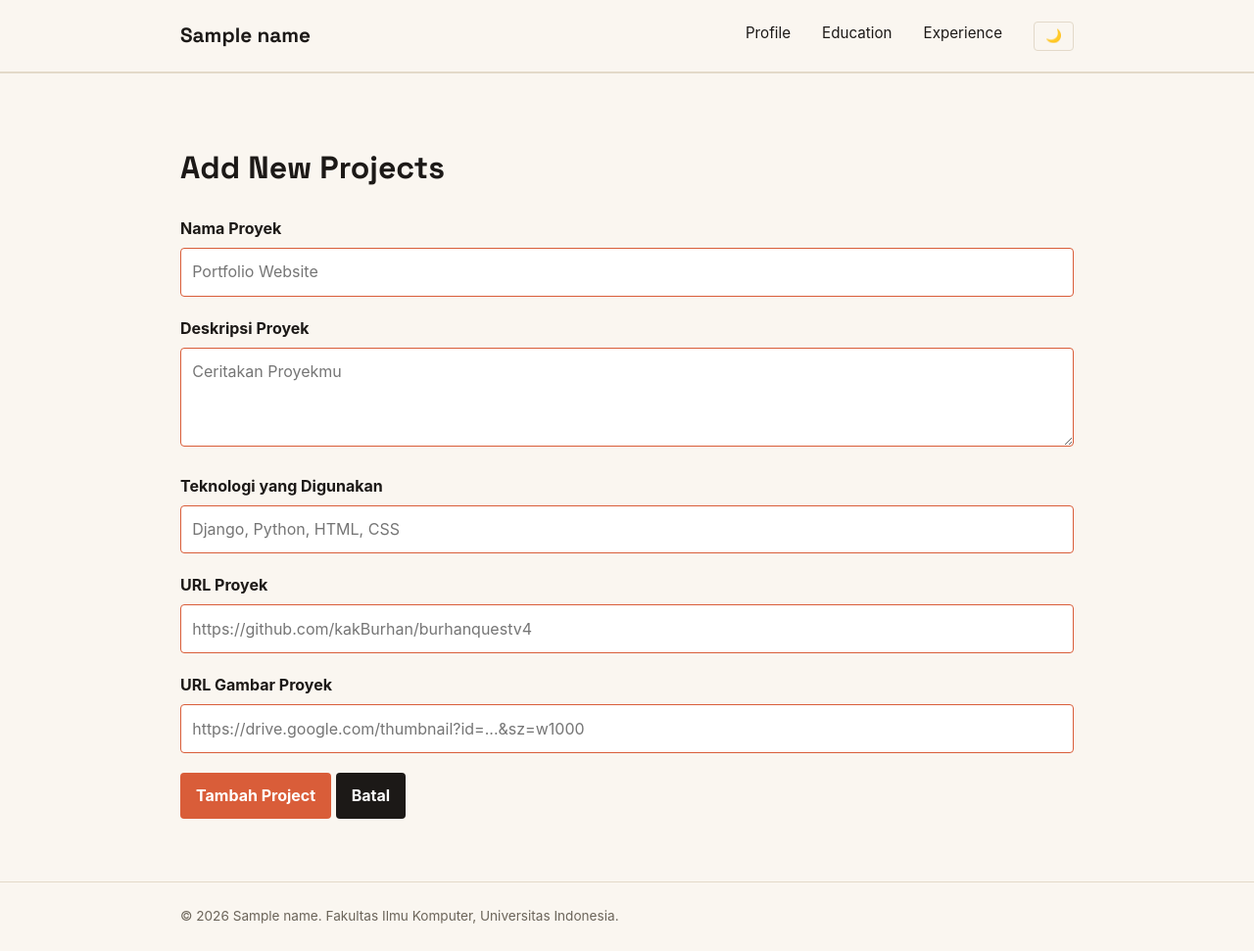
After one commit to parsyarifqi/myportofolio, a Django app: template templates/projects_form.html in a window 1280 px wide. The commit adds this page. Shown: the whole page at 98% size. Run offline with Django 5.2, Linux system fonts and the light colour scheme; tables that the repository leaves empty hold one stand-in row (values such as "Sample post"); the template is opened without the code that fills it: values that come from a table or form of the project are taken from there, most other values are stand-ins (such as "Sample title", 1, 10 or a date in 2020).

Commit message:
feat: added new model: Project, run makemigrations and migrate

```diff
--- /dev/null
+++ b/main/forms.py
@@ -0,0 +1,62 @@
+from django.forms import ModelForm, TextInput, Textarea, URLInput
+
+from main.models import Project
+
+class ProjectForm(ModelForm):
+    class Meta:
+        model = Project
+        fields = [
+            "title",
+            "description",
+            "tech_stack",
+            "project_url",
+            "project_image_url",
+        ]
+
+        labels = {
+            "title": "Nama Proyek",
+            "description": "Deskripsi Proyek",
+            "tech_stack": "Teknologi yang Digunakan",
+            "project_url": "URL Proyek",
+            "project_image_url": "URL Gambar Proyek",
+        }
+
+        widgets = {
+            "title": TextInput(
+                attrs={
+                    "placeholder": "Portfolio Website",
+                    "maxlength": 255,
+                }
+            ),
+            "description": Textarea(
+                attrs={
+                    "placeholder": "Ceritakan Proyekmu",
+                    "rows": 3,
+                }
+            ),
+            "tech_stack": TextInput(
+                attrs={
+                    "placeholder": "Django, Python, HTML, CSS",
+                }
+            ),
+            "project_url": URLInput(
+                attrs={
+                    "placeholder": "https://github.com/kakBurhan/burhanquestv4",
+                }
+            ),
+            "project_image_url": URLInput(
+                attrs={
+                    "placeholder": "https://drive.google.com/thumbnail?id=...&sz=w1000",
+                }
+            ),
+        }
+
+"""
+ModelForm adalah builtins library yang telah disediakan oleh Django untuk membuat boilerplate suatu form. Struktur dari form sendiri dapat dikustomasi menggunakan metadata atau class Meta.
+
+Penjelasan Kode
+
+- model digunakan untuk menentukan model Django yang menjadi sumber data dan struktur dari ModelForm. Field pada form akan dibuat berdasarkan field yang terdapat pada model tersebut.
+- fields digunakan untuk menentukan field model yang ingin ditampilkan pada form. Field dapat ditulis secara eksplisit, seperti ["title", "description"], atau menggunakan "__all__" untuk menampilkan seluruh field yang tersedia.
+- widgets digunakan untuk mengatur tampilan dan jenis elemen HTML yang digunakan oleh setiap field pada form. Pada kode di atas, TextInput digunakan untuk field teks satu baris, Textarea digunakan untuk field deskripsi yang membutuhkan area teks lebih besar, dan URLInput digunakan untuk field yang berisi URL. Atribut di dalam attrs, seperti placeholder, maxlength, dan rows, digunakan untuk teks petunjuk, batas jumlah karakter, serta tinggi area input.
+"""
--- a/main/models.py
+++ b/main/models.py
@@ -76,3 +76,15 @@ class Education(models.Model):
     @property
     def has_faculty(self):
         return self.faculty != None
+
+
+class Project(models.Model):
+    id = models.UUIDField(primary_key=True, default=uuid.uuid4, editable=False)
+    title = models.CharField(max_length=255)
+    description = models.TextField()
+    tech_stack = models.CharField(max_length=255)
+    project_url = models.URLField(blank=True)
+    project_image_url = models.URLField(blank=True, max_length=500)
+
+    def __str__(self):
+        return self.title
--- a/main/urls.py
+++ b/main/urls.py
@@ -1,5 +1,5 @@
 from django.urls import path
-from main.views import show_main, show_experience, show_education
+from main.views import show_main, show_experience, show_education, create_project
 
 app_name = "main"
 
@@ -7,7 +7,9 @@ urlpatterns = [
     path("", show_main, name="show_main"),
     path("experience/", show_experience, name="show_experience"),
     path("education/", show_education, name="show_education"),
+    path("projects/add/", create_project, name="create_project"),
 ]
+
 
 """
 Penjelasan kode:
--- a/static/css/style.css
+++ b/static/css/style.css
@@ -300,3 +300,62 @@ h1, h2, .brand {
     font-size: 0.85rem;
     font-weight: 600;
 }
+
+.project-form {
+    width: 100%;
+    max-width: 100%;
+    margin-top: 1.5rem;
+}
+
+.form-group {
+    margin-bottom: 1.25rem;
+}
+
+.form-group label {
+    display: block;
+    margin-bottom: 0.4rem;
+    font-weight: 700;
+}
+
+.form-group input,
+.form-group textarea {
+    width: 100%;
+    box-sizing: border-box;
+    padding: 0.7rem;
+    border: 1px solid var(--accent);
+    border-radius: var(--radius);
+    font: inherit;
+    transition:
+        border-color 0.2s ease,
+        outline-color 0.2s ease;
+}
+
+.form-group input:focus,
+.form-group textarea:focus {
+    outline: 2px solid var(--accent);
+    border-color: var(--accent);
+}
+
+.form-error {
+    color: #b42318;
+    font-size: 0.85rem;
+    margin-top: 0.35rem;
+}
+
+.button {
+    display: inline-block;
+    height: fit-content;
+    border: 0;
+    border-radius: var(--radius);
+    padding: 0.65rem 1rem;
+    background: var(--accent);
+    color: white;
+    cursor: pointer;
+    font: inherit;
+    font-weight: 700;
+    text-decoration: none;
+}
+
+.button-secondary {
+    background: var(--ink);
+}
--- /dev/null
+++ b/templates/projects_form.html
@@ -0,0 +1,29 @@
+{% extends "base.html" %}
+{% block meta %}
+    <title>Add Project - {{ name }}</title>
+{% endblock meta %}
+{% block content %}
+    <main>
+        <section class="experience-section">
+            <div class="container">
+                <h1>Add New Projects</h1>
+                <form method="post"
+                      action="{% url 'main:create_project' %}"
+                      class="project-form">
+                    {% csrf_token %}
+                    {% for field in form %}
+                        <div class="form-group">
+                            <label for="{{ field.id_for_label }}">{{ field.label }}</label>
+                            {{ field }}
+                            {% for error in field.errors %}
+                                <p class="form-error">{{ error }}</p>
+                            {% endfor %}
+                        </div>
+                    {% endfor %}
+                    <button type="submit" class="button">Tambah Project</button>
+                    <a href="{% url 'main:show_projects' %}" class="button button-secondary">Batal</a>
+                </form>
+            </div>
+        </section>
+    </main>
+{% endblock content %}
```
Also changed, not shown: main/views.py (+18 -0 lines), portofolio/settings.py (+12 -0 lines), templates/base.html (+0 -7 lines), templates/index.html (+0 -12 lines), main/migrations/0003_project.py (added).
